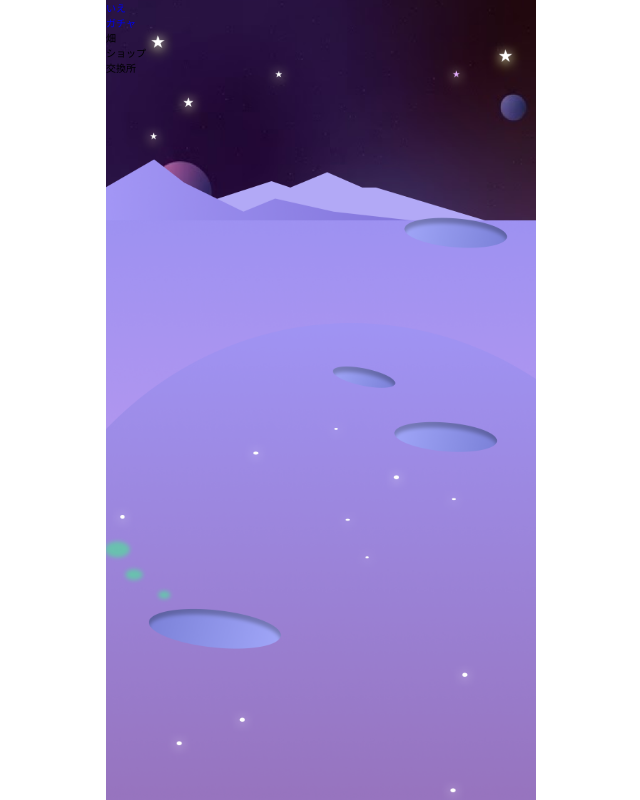
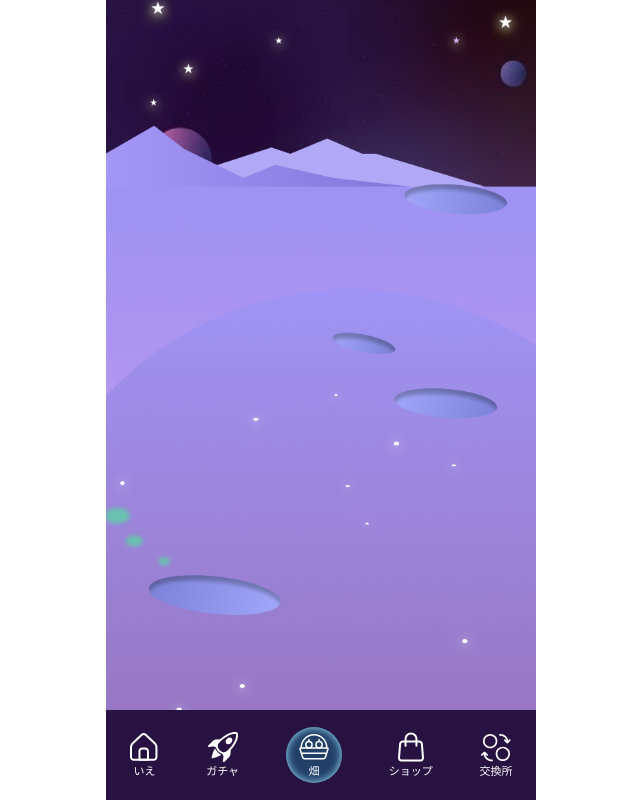
Before and after one commit to hsn320/ototane, a plain HTML site: page index.html in a window 1280 px wide. Shown: the whole page, without its empty margins (319-959 px from the left). Drawn offline with Linux system fonts and the light colour scheme; a web font is replaced by a local one.

Commit message:
追加：ナビゲーション

```diff
--- a/css/index.css
+++ b/css/index.css
@@ -1,3 +1,11 @@
+:root{
+    --navBg: #281241;
+    --mainTxt: #FEFEFE;
+
+    --mainFont: "Zen Maru Gothic", sans-serif;
+    --mainFz: 1.1rem;
+}
+
 html{
     font-size: 62.5%;
 }
@@ -14,10 +22,45 @@ li{
     min-width: 380px;
     min-height: 100vh;
     margin: 0 auto;
+    overflow: hidden;
 }
 
 .content{
-    background: url(../img/background.png) no-repeat top center / cover;
-    width: 100%;
+    background: url(../img/background.png) no-repeat 50% 25% / cover;
     height: 100vh;
 }
+
+/* ナビゲーション */
+.nav{
+    position: fixed;
+    bottom: 0;
+    display: flex;
+    justify-content: space-around;
+    align-items: center;
+    background: var(--navBg);
+    width: 100%;
+    height: 90px;
+    max-width: 430px;
+    min-width: 380px;
+}
+.navLink{
+    a{
+        display: flex;
+        flex-direction: column;
+        align-items: center;
+        color: var(--mainTxt);
+        font-size: var(--mainFz);
+        font-family: var(--mainFont);
+        font-weight: 500;
+    }
+}
+.navActive{
+    width: 56px;
+    height: 56px;
+    border-radius: 100%;
+    background: #223F68;
+    box-shadow: 0 0 8.7px 0 #A0EAFF inset;
+    display: flex;
+    align-items: center;
+    justify-content: center;
+}
--- a/index.html
+++ b/index.html
@@ -4,34 +4,53 @@
     <meta charset="UTF-8">
     <meta name="viewport" content="width=device-width, initial-scale=1.0">
 
+    <!-- Google font -->
+    <link rel="preconnect" href="https://fonts.googleapis.com">
+    <link rel="preconnect" href="https://fonts.gstatic.com" crossorigin>
+    <link href="https://fonts.googleapis.com/css2?family=Zen+Maru+Gothic:wght@300;400;500;700;900&display=swap" rel="stylesheet">
+
+    <!-- 各ファイル -->
     <link rel="stylesheet" href="css/ress.css">
     <link rel="stylesheet" href="css/index.css">
+
     <title>home</title>
 </head>
 <body>
     <div class="contain">
 
         <div class="content">
+
             <!-- ナビゲーション -->
-            <div>
-                <div>
+            <div class="nav">
+                <div class="navLink">
                     <a href="#">
+                        <img src="img/home.svg" alt="">
                         <p>いえ</p>
                     </a>
                 </div>
-                <div>
+                <div class="navLink">
                     <a href="#">
+                        <img src="img/gatya.svg" alt="">
                         <p>ガチャ</p>
                     </a>
                 </div>
-                <div>
-                    <p>畑</p>
+                <div class="navLink navActive">
+                    <a href="">
+                        <img src="img/farm.svg" alt="">
+                        <p>畑</p>
+                    </a>
                 </div>
-                <div>
-                    <p>ショップ</p>
+                <div class="navLink">
+                    <a href="">
+                        <img src="img/shop.svg" alt="">
+                        <p>ショップ</p>
+                    </a>
                 </div>
-                <div>
-                    <p>交換所</p>
+                <div class="navLink">
+                    <a href="">
+                        <img src="img/exchange.svg" alt="">
+                        <p>交換所</p>
+                    </a>
                 </div>
             </div>
         </div>
```
Also changed, not shown: img/exchange.svg (added), img/farm.svg (added), img/gatya.svg (added), img/home.svg (added), img/shop.svg (added).
